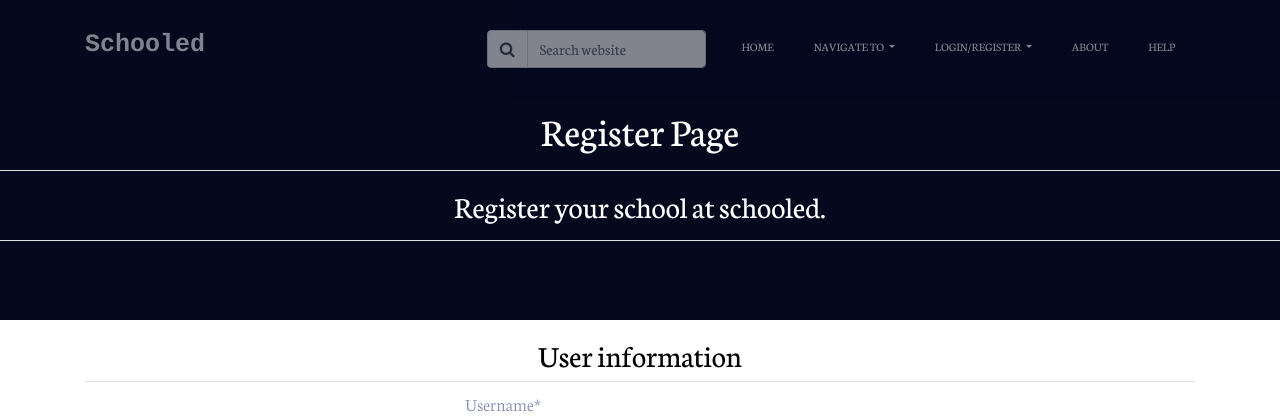
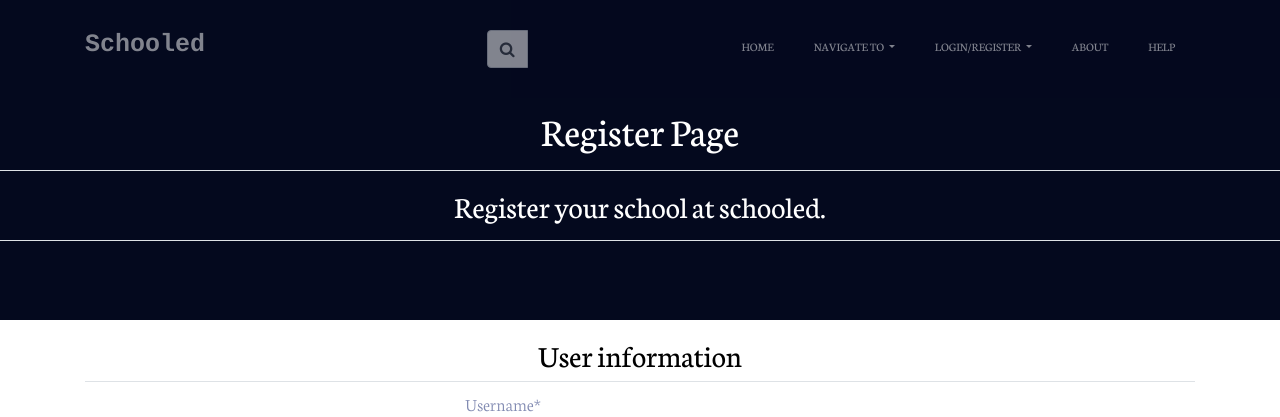
Before and after one commit to Davoboss1/Schooled, a Django app: page /accounts/register/ in a window 1280 px wide. Shown: the top 417 px of the page. Run offline with Django 3.2, Linux system fonts and the light colour scheme; some libraries are stand-ins or nearby versions.

Commit message:
Slight change

```diff
--- a/admins/templates/admins/school_owner_admin_page.html
+++ b/admins/templates/admins/school_owner_admin_page.html
@@ -153,7 +153,7 @@
                                             <span class="input-group-text bg-white"><span
                                                     class="fa fa-search"></span></span>
                                         </div>
-                                        <input type="text" class="form-control" placeholder="Search website">
+                                        <input type="text" class="form-control" placeholder="Search website" style="visibility: hidden;">
                                     </div>
                                 </div>
 
```
